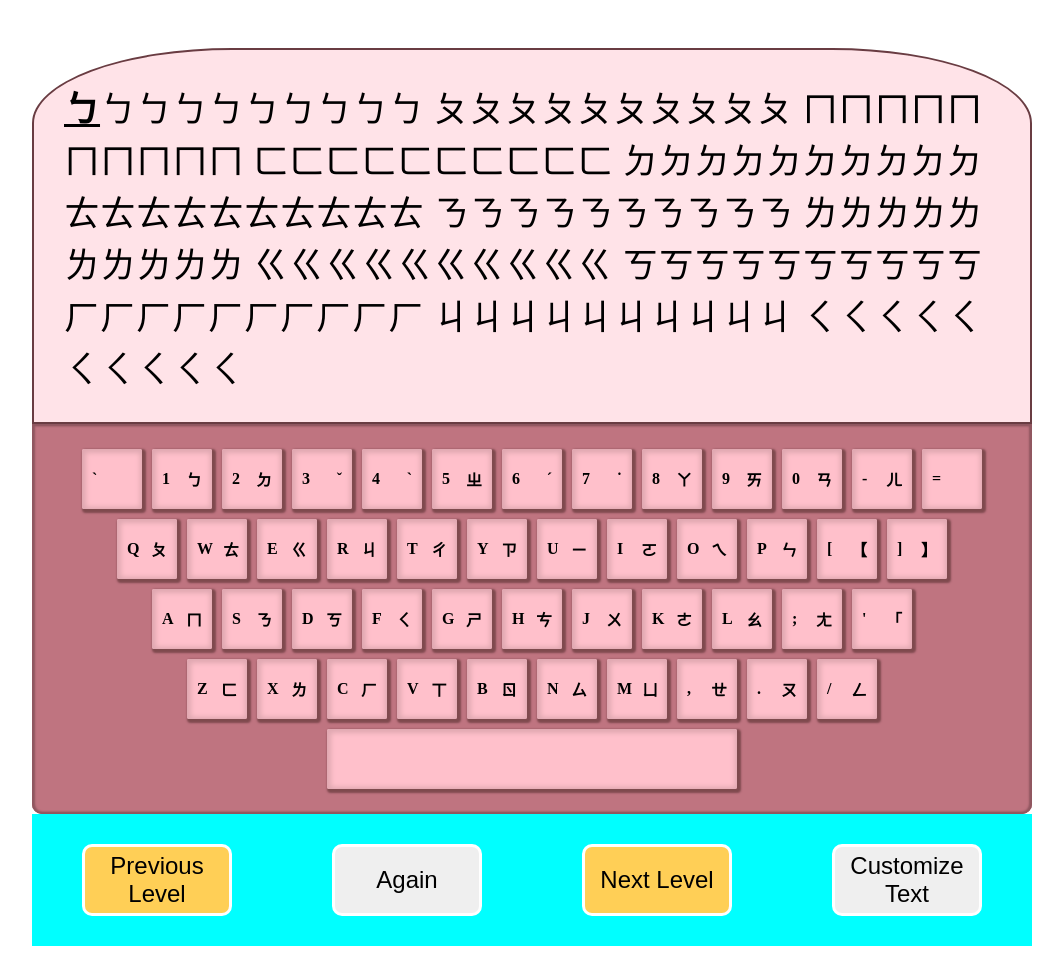
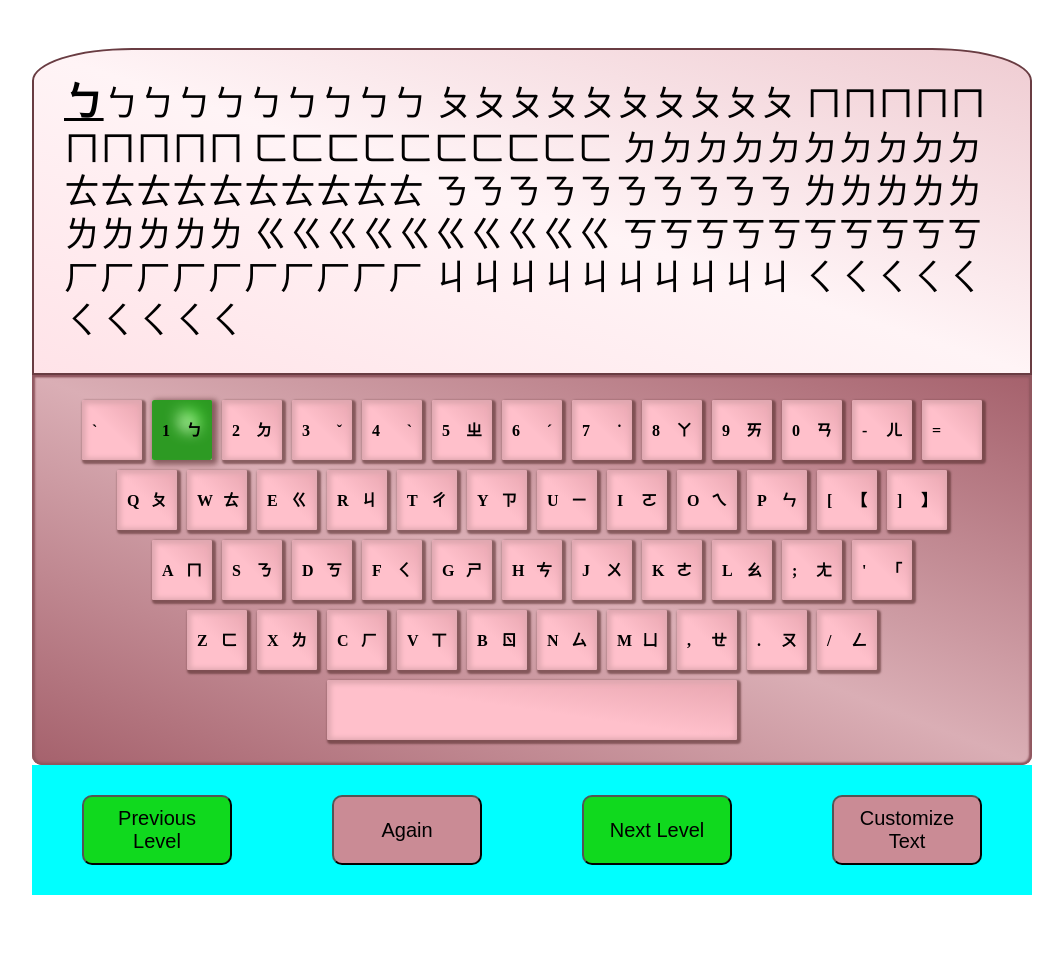
Before and after one commit to xuyennguyen2733/TypingPractice, a plain HTML site: page index.html in a window 1280 px wide. Shown: the whole page, without its empty margins (108-1171 px from the left). After the commit the page ends 903 px from the top, so only its background shows below. Drawn offline with Linux system fonts and the light colour scheme.

Commit message:
Refining UI

```diff
--- a/index.html
+++ b/index.html
@@ -14,7 +14,7 @@
       <div class="keyboard"></div>
     </div>
     <div class="controll-container">
-      <button class="btn-previous">Previous Level</button>
+      <button class="btn-next">Previous Level</button>
       <button class="btn-again">Again</button>
       <button class="btn-next">Next Level</button>
       <button class="btn-customize">Customize Text</button>
--- a/js/textbox.js
+++ b/js/textbox.js
@@ -1,8 +1,8 @@
 "use strict";
 
 const textbox = document.querySelector(".textbox");
-const currentStyle = "color: black; font-weight: bold; text-decoration: underline;";
-const incorrectStyle = "color: red; font-weight: bold; text-decoration: underline;";
+const currentStyle = "color: black; font-weight: bold; font-size: 110%;text-decoration: underline;";
+const incorrectStyle = "color: red; font-weight: bold; font-size: 110%; text-decoration: underline;";
 const correctStyle = "color: green;";
 let currentChar, currentIndex, textboxEls, currentLessonIndex, textArr;
 
@@ -20,6 +20,7 @@ function textboxInit(firstLesson = 0) {
   });
   textboxEls = textbox.children;
   textboxEls[currentIndex].setAttribute("style", currentStyle);
+  HightlightCurrentKey(currentChar);
 }
 function NextCharacter(isCorrect) {
   if (isCorrect) {
--- a/style.css
+++ b/style.css
@@ -3,6 +3,7 @@ body {
   display: flex;
   flex-direction: column;
   align-items: center;
+  line-height: 1.2;
 }
 
 .container {
@@ -19,18 +20,21 @@ body {
 }
 
 [class*="btn-"] {
-  padding: 5px;
-  font-size: 24px;
+  padding: 10px;
+  font-size: 20px;
   border-radius: 10px;
-  border: solid white;
   width: 150px;
 }
 
 .btn-previous {
-  background-color: rgb(255, 207, 86);
+  background-color: rgb(230, 190, 88);
 }
 .btn-next {
-  background-color: rgb(255, 207, 86);
+  background-color: rgb(16, 217, 30);
+}
+.btn-again,
+.btn-customize {
+  background-color: rgb(202, 139, 149);
 }
 
 .keyboard {
@@ -38,19 +42,21 @@ body {
   /* margin-left: 20px; */
   /* margin-right: 20px; */
   padding: 20px;
-  background-color: rgb(191, 116, 128);
+  /* background-color: rgb(191, 116, 128); */
+  background-image: linear-gradient(to top right, rgb(165, 97, 108), rgb(218, 174, 181), rgb(165, 97, 108));
   border-bottom-left-radius: 10px;
   border-bottom-right-radius: 10px;
   box-shadow: inset 1px 0px 2px 2px rgb(144, 87, 96), inset -1px 0px 2px 2px rgb(144, 87, 96);
 }
 
 .textbox {
-  min-height: 100px;
-  background-color: rgb(255, 227, 232);
+  min-height: 250px;
+  /* background-color: rgb(255, 227, 232); */
+  background-image: linear-gradient(to top right, rgb(255, 227, 232), rgb(255, 244, 246), rgb(239, 204, 210));
   border: solid rgb(105, 60, 66) 2px;
   padding: 30px;
-  border-top-left-radius: 20%;
-  border-top-right-radius: 20%;
+  border-top-left-radius: 10%;
+  border-top-right-radius: 10%;
   font-size: 36px;
 }
 
@@ -80,20 +86,25 @@ body {
 }
 
 .neutral {
-  background-color: pink;
+  /* background-color: pink; */
+  background-image: linear-gradient(to top right, pink, pink, rgb(232, 166, 176));
   box-shadow: 2px 2px 2px 2px rgba(90, 49, 49, 0.632), inset 1px 1px 5px 3px rgb(224, 168, 177);
 }
 .current {
-  background-color: rgb(255, 224, 236);
-  box-shadow: 3px 2px 5px 2.5px rgba(90, 49, 49, 0.632), inset 8px -10px 15px 20px rgb(255, 130, 159);
+  /* background-color: rgb(255, 224, 236); */
+  background-image: linear-gradient(to top right, rgb(113, 248, 95), rgb(207, 255, 192), rgb(27, 198, 5));
+
+  box-shadow: 3px 2px 5px 2.5px rgba(90, 49, 49, 0.632), inset 8px -10px 15px 20px rgb(45, 154, 35);
 }
 
 .incorrect {
-  background-color: rgb(255, 0, 0);
+  /* background-color: rgb(255, 0, 0); */
+  background-image: linear-gradient(to top right, red, rgb(255, 55, 55), rgb(216, 10, 10));
   box-shadow: 1px 1px 1px 1px rgba(49, 27, 27, 0.693);
 }
 .correct {
-  background-color: pink;
+  /* background-color: pink; */
   filter: brightness(90%);
-  box-shadow: 2px 2px 2px 2px rgba(90, 49, 49, 0.632), inset 1px 1px 5px 3px rgb(224, 168, 177);
+  background-image: linear-gradient(to top right, pink, pink, rgb(232, 166, 176));
+  /* box-shadow: 2px 2px 2px 2px rgba(90, 49, 49, 0.632), inset 1px 1px 5px 3px rgb(224, 168, 177); */
 }
```
